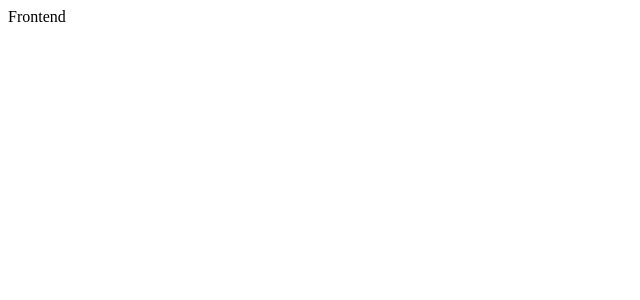
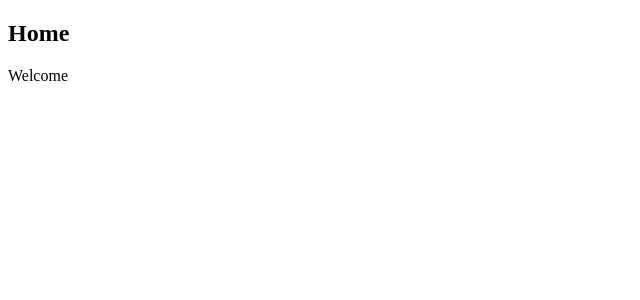
Before and after one commit to tanaymittal25/NodeandReact, a React (Create React App) app in the folder reactfront/: page / in a window 1280 px wide. Shown: the top 300 px of the page, without its empty margins (0-640 px from the left). Built offline with nearby package versions, Linux system fonts and the light colour scheme; the HTML template or start-up script is replaced by a standard one.

Commit message:
HomePage

```diff
--- a/reactfront/package.json
+++ b/reactfront/package.json
@@ -8,6 +8,7 @@
     "@testing-library/user-event": "^7.2.1",
     "react": "^16.12.0",
     "react-dom": "^16.12.0",
+    "react-router-dom": "^5.1.2",
     "react-scripts": "3.3.0"
   },
   "scripts": {
--- a/reactfront/src/App.js
+++ b/reactfront/src/App.js
@@ -1,11 +1,11 @@
 import React from 'react';
+import { BrowserRouter } from 'react-router-dom';
+import MainRouter from './MainRouter';
 
-function App() {
-  return (
-    <div className="container">
-      Frontend
-    </div>
-  );
-}
+const App = () => (
+  <BrowserRouter>
+    <MainRouter />
+  </BrowserRouter>
+);
 
 export default App;
--- /dev/null
+++ b/reactfront/src/MainRouter.js
@@ -0,0 +1,13 @@
+import React from 'react';
+import { Route, Switch } from 'react-router-dom';
+import Home from './core/Home';
+
+const MainRouter = () => (
+    <div>
+        <Switch>
+            <Route path="/" component={ Home } />
+        </Switch>
+    </div>
+);
+
+export default MainRouter;
--- /dev/null
+++ b/reactfront/src/core/Home.js
@@ -0,0 +1,12 @@
+import React from 'react';
+
+const Home = () => (
+    <div className="jumbotron">
+        <h2>Home</h2>
+        <p className="lead">
+            Welcome
+        </p>
+    </div>
+);
+
+export default Home;
```
Also changed, not shown: 1 other file (tests, documents, lock files or other folders).
